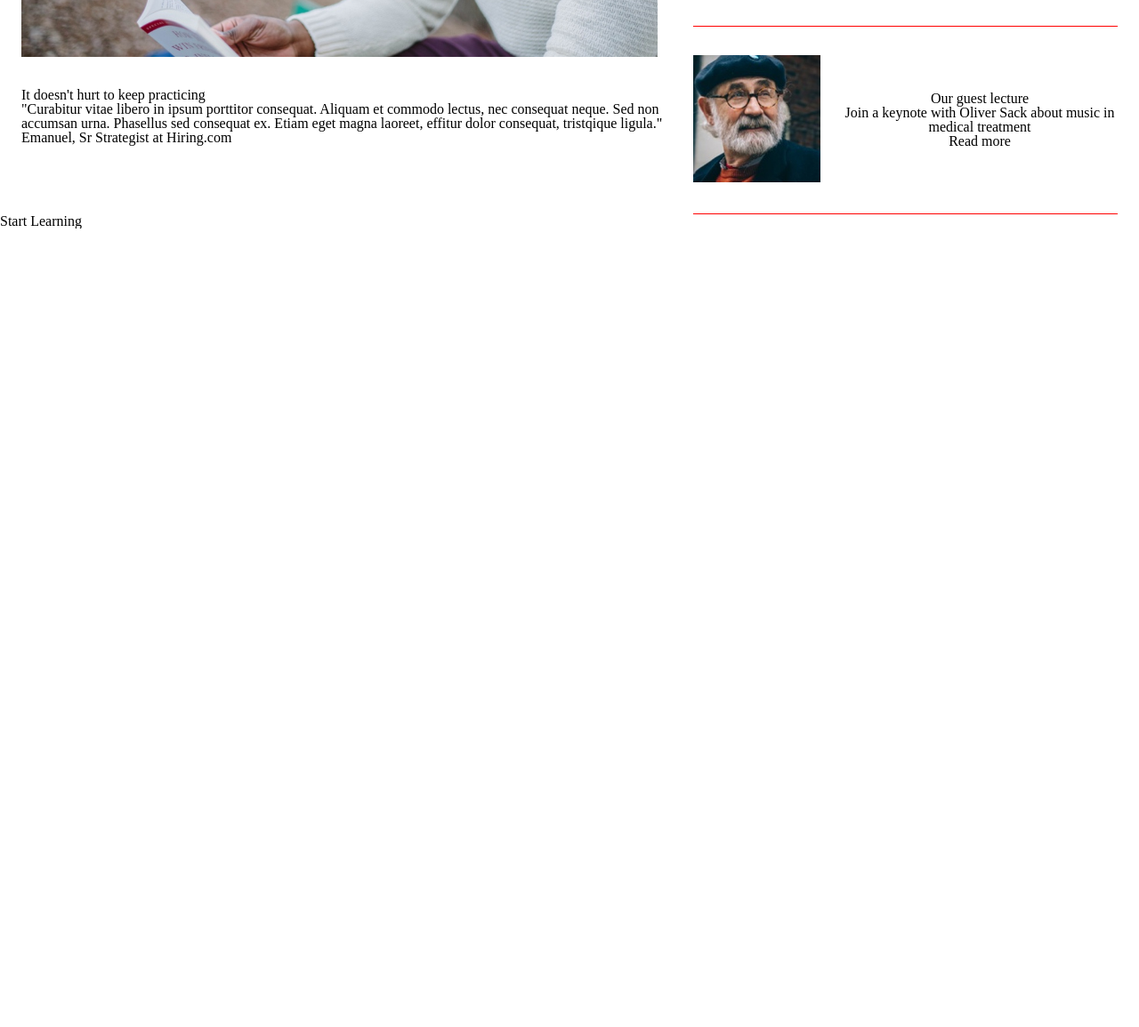
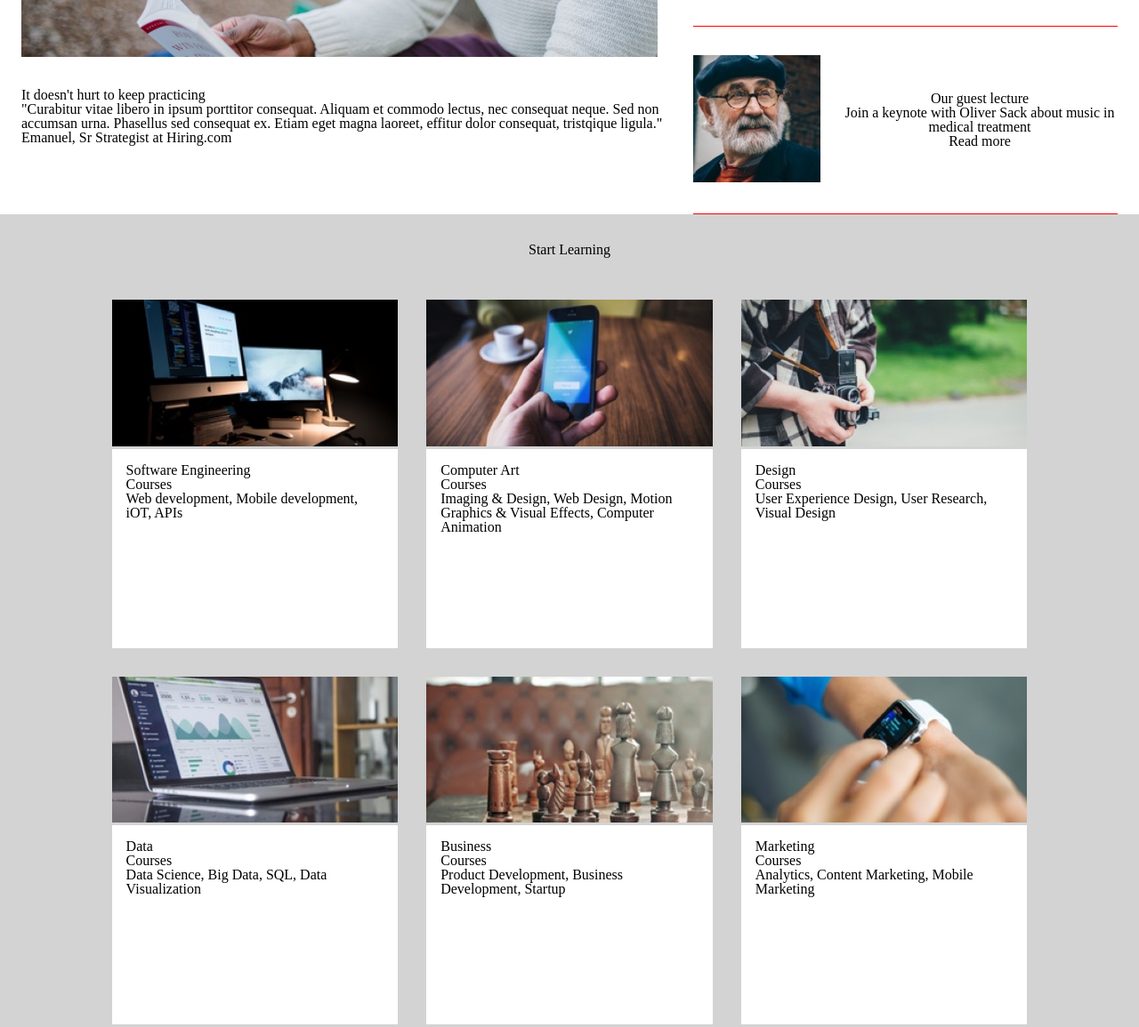
Before and after one commit to Jessica-Torres/ColmarAcademy, a plain HTML site: page index.html in a window 1280 px wide. Shown: the part 1100-2255 px from the top of the page at 89% size. Before the commit the page ends 1357 px from the top, so only its background shows below. Drawn offline with Linux system fonts and the light colour scheme.

Commit message:
Courses section layout.

```diff
--- a/index.html
+++ b/index.html
@@ -93,9 +93,79 @@
     </div>
 
     <!-- Courses Section -->
-    <div class ="courses">
+    <div class ="flexcontainer courses">
       <h2> Start Learning </h2>
-      <div class="">
+      <div class="flexcontainer row">
+        <div class="flexcontainer blocks">
+          <!-- Course 1 -->
+          <div class="flexcontainer block">
+            <div class="image">
+              <img src="./resources/images/course-software.jpg" />
+            </div>
+            <div class="info">
+              <h3> Software Engineering </h3>
+              <p> Courses </p>
+              <p> Web development, Mobile development, iOT, APIs </p>
+            </div>
+          </div>
+          <!-- Course 2 -->
+          <div class="flexcontainer block">
+            <div class="image">
+              <img src="./resources/images/course-computer-art.jpg" />
+            </div>
+            <div class="info">
+              <h3> Computer Art </h3>
+              <p> Courses </p>
+              <p> Imaging & Design, Web Design, Motion Graphics & Visual Effects, Computer Animation </p>
+            </div>
+          </div>
+          <!-- Course 3 -->
+          <div class="flexcontainer block">
+            <div class="image">
+              <img src="./resources/images/course-design.jpg" />
+            </div>
+            <div class="info">
+              <h3> Design </h3>
+              <p> Courses </p>
+              <p> User Experience Design, User Research, Visual Design </p>
+            </div>
+          </div>
+          <!-- Course 4 -->
+          <div class="flexcontainer block">
+            <div class="image">
+              <img src="./resources/images/course-data.jpg" />
+            </div>
+            <div class="info">
+              <h3> Data </h3>
+              <p> Courses </p>
+              <p> Data Science, Big Data, SQL, Data Visualization </p>
+            </div>
+          </div>
+          <!-- Course 5 -->
+          <div class="flexcontainer block">
+            <div class="image">
+              <img src="./resources/images/course-business.jpg" />
+            </div>
+            <div class="info">
+              <h3> Business </h3>
+              <p> Courses </p>
+              <p> Product Development, Business Development, Startup </p>
+            </div>
+          </div>
+          <!-- Course 6 -->
+          <div class="flexcontainer block">
+            <div class="image">
+              <img src="./resources/images/course-marketing.jpg" />
+            </div>
+            <div class="info">
+              <h3> Marketing </h3>
+              <p> Courses </p>
+              <p> Analytics, Content Marketing, Mobile Marketing </p>
+            </div>
+          </div>
+        </div>
+      </div>
+    </div>
 
 
 
--- a/resources/css/style.css
+++ b/resources/css/style.css
@@ -113,3 +113,51 @@ nav li {
   max-width: 65%;
   flex-direction: column;
 }
+
+/* Courses Section -----------------------------------*/
+
+.courses {
+  background-color: lightgray;
+  padding-left: 1.5rem;
+  padding-right: 1.5rem;
+  flex-direction: column;
+}
+
+.courses h2 {
+  text-align: center;
+  padding: 2rem 0;
+}
+
+.courses .row {
+  padding: 0 5rem 2rem 5rem;
+}
+
+.courses .blocks {
+  justify-content: center;
+  width: 100%;
+  flex-wrap: wrap;
+}
+
+.courses .flexcontainer .block {
+  margin: 1rem;
+  max-width: 30%;
+  flex-direction: column;
+}
+
+.courses .image {
+  width: 100%;
+  margin: 0;
+}
+
+.courses .info {
+  display: flex;
+  flex-direction: column;
+  background-color: white;
+  padding: 1rem;
+  height: 12rem;
+}
+
+.courses img {
+  width: 100%;
+  align-items: center;
+}
```
